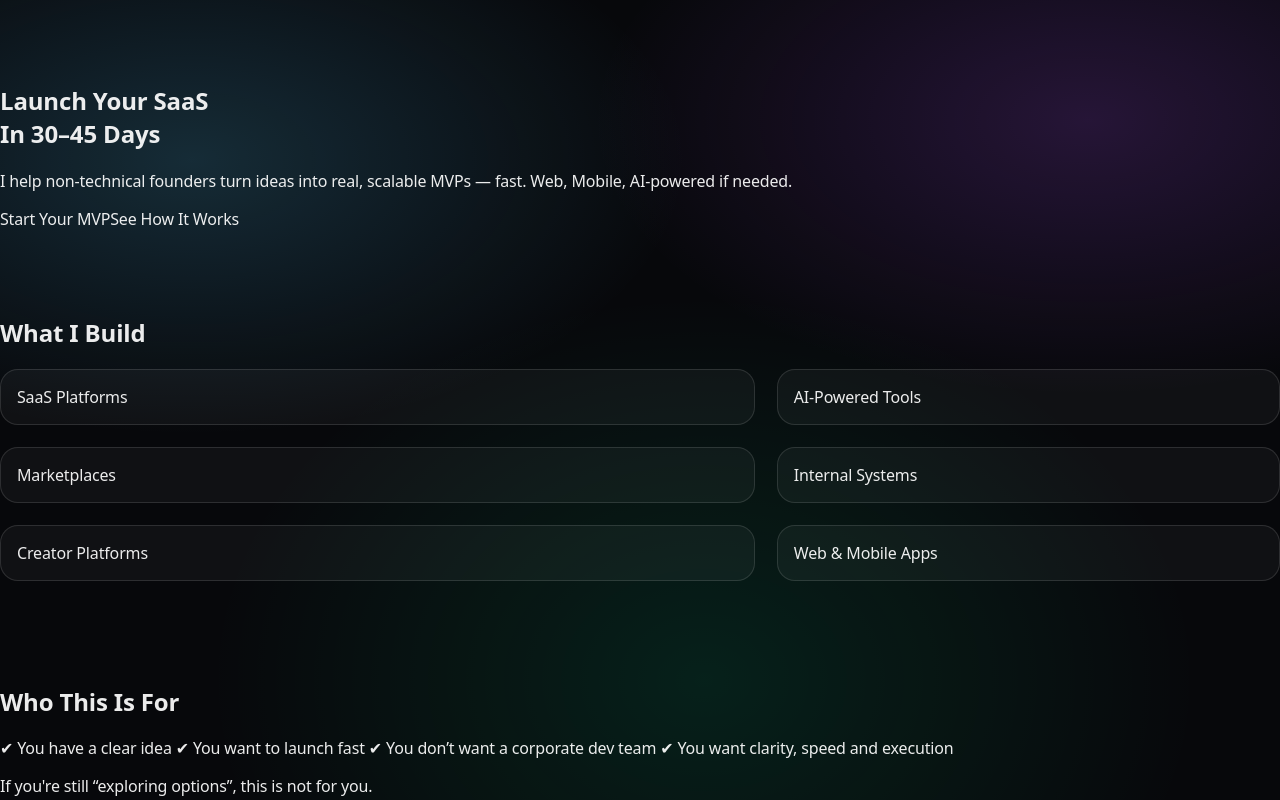
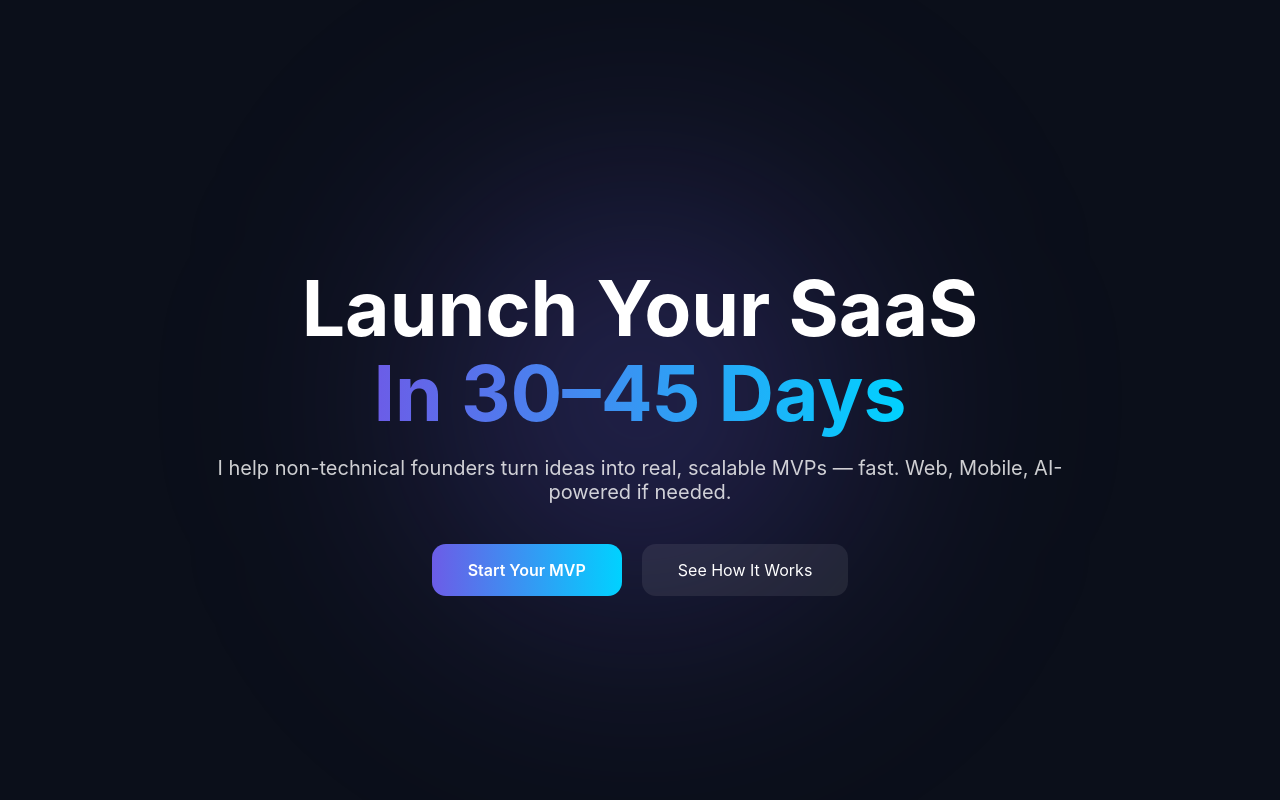
Before and after one commit to 1jmfullstack-commits/jmfullstack, a Next.js app: page / in a window 1280 px wide. Shown: the top 800 px of the page. Built offline with nearby package versions, Linux system fonts and the light colour scheme.

Commit message:
Update globals.css

```diff
--- a/app/globals.css
+++ b/app/globals.css
@@ -1,264 +1,169 @@
-:root{
-  --bg: #07080b;
-  --panel: rgba(255,255,255,.06);
-  --panel2: rgba(255,255,255,.10);
-  --text: rgba(255,255,255,.92);
-  --muted: rgba(255,255,255,.70);
-  --muted2: rgba(255,255,255,.55);
-  --border: rgba(255,255,255,.12);
-  --shadow: 0 20px 80px rgba(0,0,0,.55);
+body {
+  margin: 0;
+  background: #0b0f1a;
+  color: white;
+  font-family: Inter, sans-serif;
 }
 
-*{ box-sizing:border-box; }
-html, body { height: 100%; }
-body{
-  margin:0;
-  color: var(--text);
-  background:
-    radial-gradient(900px 500px at 15% 20%, rgba(87, 204, 255, .18), transparent 55%),
-    radial-gradient(900px 500px at 85% 15%, rgba(176, 77, 255, .18), transparent 55%),
-    radial-gradient(900px 700px at 55% 85%, rgba(0, 255, 163, .10), transparent 55%),
-    var(--bg);
-  font-family: ui-sans-serif, system-ui, -apple-system, Segoe UI, Roboto, Helvetica, Arial;
-  letter-spacing: -0.01em;
+.page {
+  overflow-x: hidden;
 }
 
-a{ color: inherit; text-decoration: none; }
-button{ font-family: inherit; }
+/* HERO */
 
-.container{
-  width:min(1120px, 92vw);
-  margin: 0 auto;
+.hero {
+  position: relative;
+  min-height: 100vh;
+  display: flex;
+  align-items: center;
+  justify-content: center;
+  text-align: center;
+  padding: 0 20px;
 }
 
-.nav{
-  position: sticky;
-  top: 0;
-  z-index: 30;
-  backdrop-filter: blur(10px);
-  background: rgba(7,8,11,.55);
-  border-bottom: 1px solid var(--border);
+.hero-content {
+  max-width: 900px;
+  z-index: 2;
 }
 
-.nav-inner{
-  display:flex;
-  align-items:center;
-  justify-content:space-between;
-  padding: 14px 0;
-  gap: 10px;
+.hero h1 {
+  font-size: clamp(42px, 6vw, 80px);
+  line-height: 1.1;
+  margin-bottom: 20px;
 }
 
-.brand{
-  display:flex;
-  align-items:center;
-  gap: 10px;
-  font-weight: 700;
+.gradient {
+  background: linear-gradient(90deg, #6c5ce7, #00d2ff);
+  -webkit-background-clip: text;
+  color: transparent;
 }
 
-.badge{
-  font-size: 12px;
-  padding: 6px 10px;
-  border: 1px solid var(--border);
-  border-radius: 999px;
-  background: rgba(255,255,255,.04);
-  color: var(--muted);
+.hero p {
+  font-size: 20px;
+  opacity: 0.8;
+  margin-bottom: 40px;
 }
 
-.lang{
-  display:flex;
-  align-items:center;
-  gap: 8px;
-}
-
-.lang button{
-  border: 1px solid var(--border);
-  background: rgba(255,255,255,.04);
-  color: var(--text);
-  padding: 8px 10px;
-  border-radius: 10px;
-  cursor: pointer;
-}
-.lang button.active{
-  background: rgba(255,255,255,.10);
-  border-color: rgba(255,255,255,.22);
-}
-
-.hero{
-  padding: 64px 0 24px;
-}
-
-.grid{
-  display:grid;
-  grid-template-columns: 1.2fr .8fr;
-  gap: 22px;
-}
-
-@media (max-width: 900px){
-  .grid{ grid-template-columns: 1fr; }
-}
-
-.h1{
-  font-size: clamp(38px, 5vw, 62px);
-  line-height: 1.02;
-  margin: 0;
-}
-.sub{
-  margin: 14px 0 0;
-  font-size: 18px;
-  color: var(--muted);
-  max-width: 62ch;
-}
-
-.cta-row{
-  display:flex;
-  gap: 12px;
-  margin-top: 22px;
+.hero-buttons {
+  display: flex;
+  gap: 20px;
+  justify-content: center;
   flex-wrap: wrap;
 }
 
-.btn{
-  display:inline-flex;
-  align-items:center;
-  justify-content:center;
-  gap: 10px;
-  padding: 12px 14px;
-  border-radius: 14px;
-  border: 1px solid var(--border);
-  background: rgba(255,255,255,.05);
-  box-shadow: var(--shadow);
-  cursor: pointer;
-}
-.btn.primary{
-  background: linear-gradient(135deg, rgba(87,204,255,.28), rgba(176,77,255,.28));
-  border-color: rgba(255,255,255,.18);
-}
-.btn span.small{
-  color: var(--muted2);
-  font-size: 12px;
-  letter-spacing: 0;
+.hero-glow {
+  position: absolute;
+  width: 600px;
+  height: 600px;
+  background: radial-gradient(circle, rgba(108,92,231,0.4), transparent 70%);
+  filter: blur(120px);
+  z-index: 1;
 }
 
-.panel{
-  background: var(--panel);
-  border: 1px solid var(--border);
-  border-radius: 20px;
-  padding: 18px;
-  box-shadow: var(--shadow);
+/* BUTTONS */
+
+.btn-primary {
+  background: linear-gradient(90deg, #6c5ce7, #00d2ff);
+  padding: 16px 36px;
+  border-radius: 14px;
+  text-decoration: none;
+  color: white;
+  font-weight: 600;
+  transition: 0.3s;
 }
 
-.kpis{
-  display:grid;
-  grid-template-columns: repeat(3, 1fr);
-  gap: 12px;
-  margin-top: 18px;
-}
-@media (max-width: 520px){
-  .kpis{ grid-template-columns: 1fr; }
-}
-.kpi{
-  padding: 14px;
-  border-radius: 16px;
-  background: rgba(255,255,255,.04);
-  border: 1px solid rgba(255,255,255,.10);
-}
-.kpi b{ font-size: 18px; display:block; }
-.kpi span{ color: var(--muted); font-size: 13px; }
-
-.section{
-  padding: 42px 0;
-}
-.h2{
-  margin:0;
-  font-size: 26px;
-}
-.p{
-  margin: 10px 0 0;
-  color: var(--muted);
+.btn-primary:hover {
+  transform: translateY(-3px);
 }
 
-.cards{
-  display:grid;
-  grid-template-columns: repeat(3, 1fr);
-  gap: 14px;
-  margin-top: 18px;
-}
-@media (max-width: 900px){
-  .cards{ grid-template-columns: 1fr; }
+.btn-secondary {
+  background: rgba(255,255,255,0.08);
+  padding: 16px 36px;
+  border-radius: 14px;
+  text-decoration: none;
+  color: white;
 }
 
-.card{
-  border-radius: 18px;
-  border: 1px solid var(--border);
-  background: rgba(255,255,255,.04);
-  padding: 16px;
-}
-.card h3{ margin: 0 0 6px; font-size: 16px; }
-.card p{ margin:0; color: var(--muted); font-size: 14px; }
-.pills{ margin-top: 12px; display:flex; flex-wrap: wrap; gap: 8px; }
-.pill{
-  font-size: 12px;
-  padding: 6px 10px;
-  border: 1px solid rgba(255,255,255,.12);
-  background: rgba(255,255,255,.03);
-  border-radius: 999px;
-  color: var(--muted);
+.large {
+  padding: 18px 50px;
+  font-size: 18px;
 }
 
-.pricing{
-  display:grid;
-  grid-template-columns: repeat(3, 1fr);
-  gap: 14px;
-  margin-top: 18px;
-}
-@media (max-width: 900px){
-  .pricing{ grid-template-columns: 1fr; }
-}
-.price{
-  border-radius: 18px;
-  border: 1px solid var(--border);
-  background: rgba(255,255,255,.04);
-  padding: 16px;
-  position: relative;
-}
-.price.featured{
-  background: rgba(255,255,255,.06);
-  border-color: rgba(255,255,255,.22);
-}
-.price h3{ margin:0; }
-.price .amt{ font-size: 26px; margin-top: 10px; }
-.price ul{ margin: 12px 0 0; padding-left: 18px; color: var(--muted); }
-.price li{ margin: 6px 0; }
-.tag{
-  position:absolute;
-  top: 14px;
-  right: 14px;
-  font-size: 12px;
-  padding: 6px 10px;
-  border-radius: 999px;
-  background: rgba(255,255,255,.10);
-  border: 1px solid rgba(255,255,255,.18);
+/* SECTIONS */
+
+.section {
+  padding: 120px 20px;
+  max-width: 1100px;
+  margin: auto;
+  text-align: center;
 }
 
-.faq{
-  margin-top: 18px;
-  display:grid;
-  grid-template-columns: 1fr 1fr;
-  gap: 12px;
+.section.dark {
+  background: #0f1424;
 }
-@media (max-width: 900px){
-  .faq{ grid-template-columns: 1fr; }
+
+.section-title {
+  font-size: 36px;
+  margin-bottom: 60px;
 }
-.qa{
-  border-radius: 18px;
-  border: 1px solid var(--border);
-  background: rgba(255,255,255,.04);
-  padding: 14px;
+
+/* GRID */
+
+.grid {
+  display: grid;
+  grid-template-columns: repeat(auto-fit, minmax(250px, 1fr));
+  gap: 30px;
 }
-.qa b{ display:block; margin-bottom: 6px; }
-.qa span{ color: var(--muted); font-size: 14px; }
 
-.footer{
-  padding: 26px 0 50px;
-  border-top: 1px solid var(--border);
-  color: var(--muted);
+.card {
+  padding: 40px;
+  background: rgba(255,255,255,0.05);
+  border-radius: 20px;
+  backdrop-filter: blur(20px);
+  transition: 0.3s;
 }
+
+.card:hover {
+  transform: translateY(-6px);
+  background: rgba(255,255,255,0.08);
+}
+
+/* TEXT */
+
+.text-block {
+  max-width: 700px;
+  margin: auto;
+  font-size: 20px;
+  line-height: 1.6;
+}
+
+.muted {
+  opacity: 0.6;
+  margin-top: 20px;
+}
+
+/* STEPS */
+
+.steps {
+  display: grid;
+  grid-template-columns: repeat(auto-fit, minmax(260px, 1fr));
+  gap: 40px;
+}
+
+.step {
+  background: rgba(255,255,255,0.05);
+  padding: 40px;
+  border-radius: 20px;
+  transition: 0.3s;
+}
+
+.step:hover {
+  transform: translateY(-6px);
+}
+
+/* CTA */
+
+.cta {
+  padding: 140px 20px;
+  text-align: center;
+}
```
